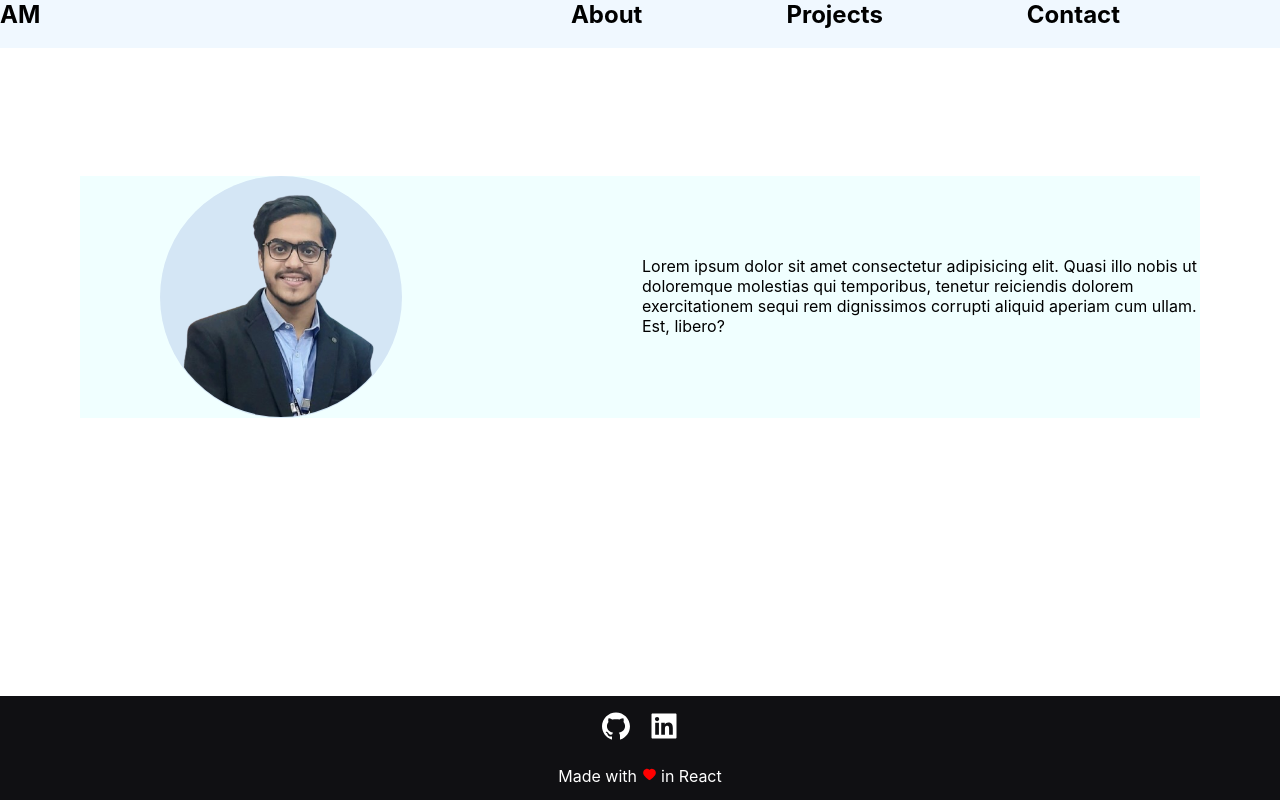
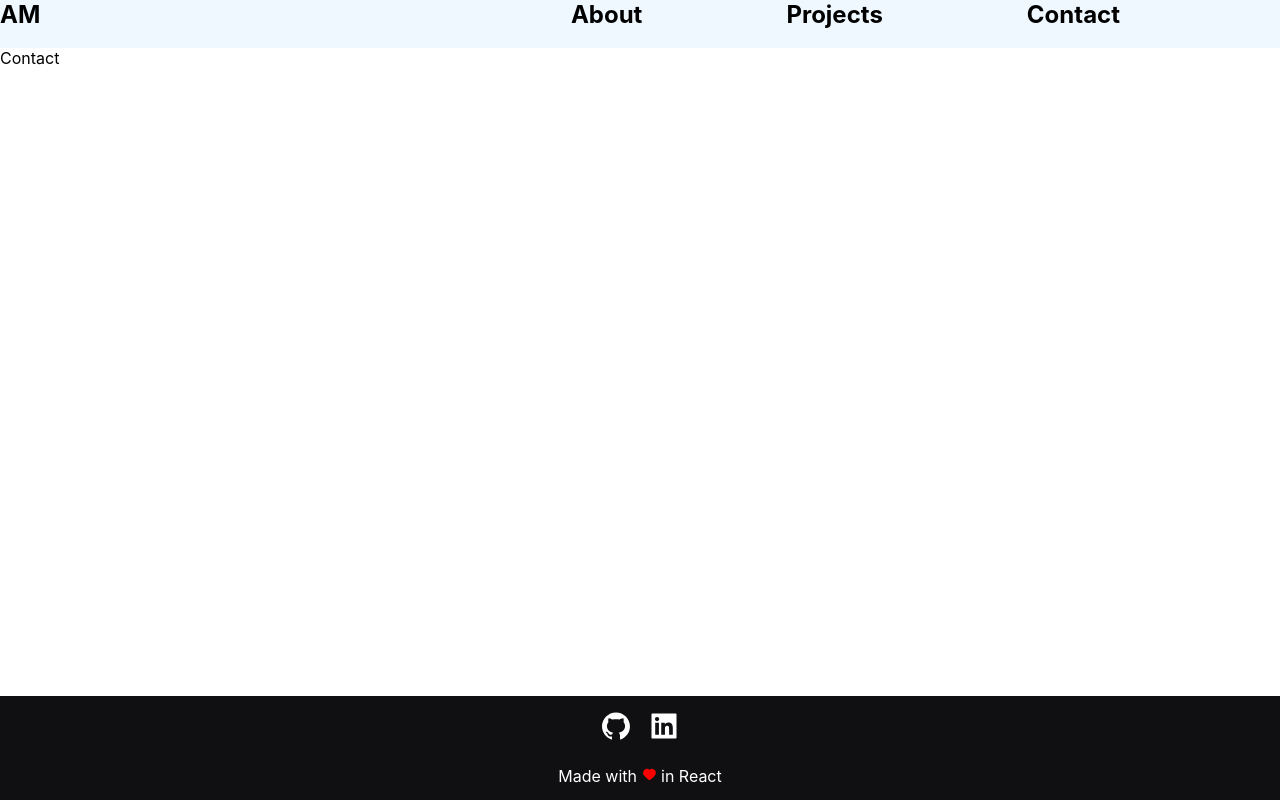
Before and after one commit to AryamanMishra/Portfolio-Website, a React (Create React App) app: page /contact in a window 1280 px wide. Built offline with nearby package versions, Linux system fonts and the light colour scheme.

Commit message:
added react router

```diff
--- a/package.json
+++ b/package.json
@@ -9,6 +9,7 @@
     "react": "^18.2.0",
     "react-dom": "^18.2.0",
     "react-icons": "^4.8.0",
+    "react-router-dom": "^6.11.1",
     "react-scripts": "5.0.1",
     "web-vitals": "^2.1.4"
   },
--- a/src/App.js
+++ b/src/App.js
@@ -2,16 +2,23 @@ import React from 'react'
 import Footer from './components/Footer'
 import Home from './components/Home'
 import Navbar from './components/Navbar'
-
+import { BrowserRouter, Routes, Route } from "react-router-dom";
+import About from './components/About';
+import Contact from './components/Contact';
+import Projects from './components/Projects'
 
 const App = ()=> {
 	return (
-		<main>
+		<BrowserRouter>
 			<Navbar />
-			<Home />
+			<Routes>
+				<Route path='/' Component={Home}/>
+				<Route path='/about' Component={About}/>
+				<Route path='/projects' Component={Projects}/>
+				<Route path='/contact' Component={Contact}/>
+			</Routes>
 			<Footer />
-		</main>
-
+		</BrowserRouter>
 	)
 }
 export default App
--- /dev/null
+++ b/src/components/About.js
@@ -0,0 +1,12 @@
+import React from 'react'
+
+
+const About = ()=> {
+    return (
+        <div>
+            About
+        </div>
+    )
+}
+
+export default About
--- /dev/null
+++ b/src/components/Contact.js
@@ -0,0 +1,12 @@
+import React from 'react'
+
+
+const Contact = ()=> {
+    return (
+        <div>
+            Contact
+        </div>
+    )
+}
+
+export default Contact
--- a/src/components/Home.js
+++ b/src/components/Home.js
@@ -1,12 +1,12 @@
 import React from 'react'
-import image from '../images/me-image.png'
+import heroImage from '../images/me-image.png'
 import '../styles/Home.css'
 
 const Home = ()=> {
     return (
         <div className='main-home'>
             <div className='center-home'>
-                <img src={image} alt="Aryaman" className='myimage'/>
+                {/* <img src={heroImage} alt="heroImage" className='heroImage'/> */}
                 <div className='center-home-content'>
                     <p>Lorem ipsum dolor sit amet consectetur adipisicing elit. Quasi illo nobis ut doloremque molestias qui temporibus, tenetur reiciendis dolorem exercitationem sequi rem dignissimos corrupti aliquid aperiam cum ullam. Est, libero?</p>
                 </div>
--- a/src/components/Navbar.js
+++ b/src/components/Navbar.js
@@ -1,17 +1,20 @@
 import React from 'react'
 import '../styles/Navbar.css'
+import { Outlet, Link } from "react-router-dom";
+
 
 const Navbar = ()=> {
     return (
         <div className='main-nav'>
             <div className='home-link'>
-                <h2 className=''>AM</h2>
+                <Link to='/' className='nav-links'><h2>AM</h2></Link>
             </div>
             <div className='routes'>
-                <h2>About</h2>
-                <h2>Projects</h2>
-                <h2>Contact</h2>
+                <Link to='/about' className='nav-links'><h2>About</h2></Link>
+                <Link to='/project' className='nav-links'><h2>Projects</h2></Link>
+                <Link to='/about' className='nav-links'><h2>Contact</h2></Link>
             </div>
+            <Outlet />
         </div>
     )
 }
--- /dev/null
+++ b/src/components/Projects.js
@@ -0,0 +1,12 @@
+import React from 'react'
+
+
+const Projects = ()=> {
+    return (
+        <div>
+            Projects
+        </div>
+    )
+}
+
+export default Projects
--- a/src/styles/Home.css
+++ b/src/styles/Home.css
@@ -1,10 +1,11 @@
-.myimage {
-    height: 15em;
-    width: 15em;
+.heroImage {
+    height: 25em;
+    width: 25em;
     border: 1px solid transparent;
     background-color: rgb(212, 230, 245);
     border-radius: 50%;
     margin-left: 5em;
+    background-color:transparent;
 }
 .center-home {
     background-color:azure;
--- a/src/styles/Navbar.css
+++ b/src/styles/Navbar.css
@@ -1,3 +1,4 @@
+
 .main-nav {
     background-color: aliceblue;
     display: flex;
@@ -11,3 +12,8 @@
     gap: 9em;
     padding-right: 10em;
 }
+
+.nav-links {
+    text-decoration: none;
+    color: black;
+}
```
Also changed, not shown: src/images/heroImage.jpg (added), 1 other file (tests, documents, lock files or other folders).
